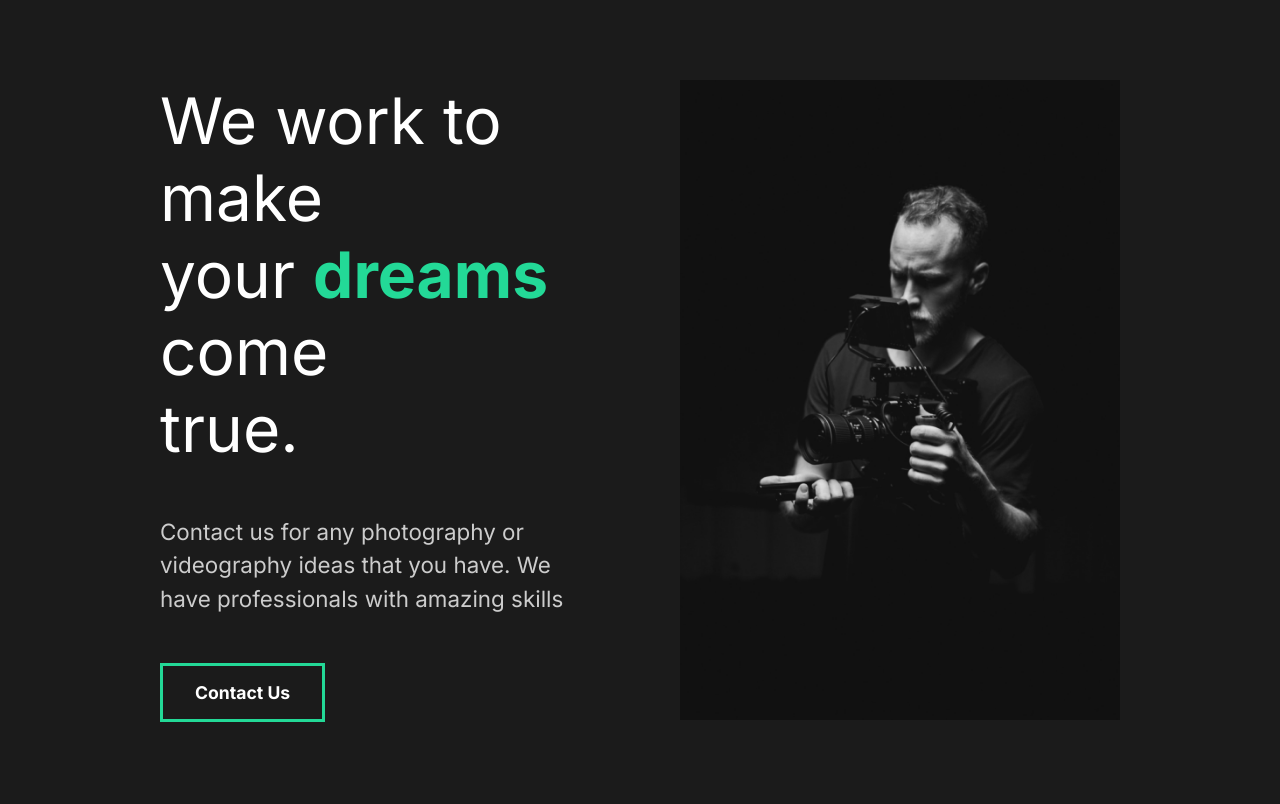
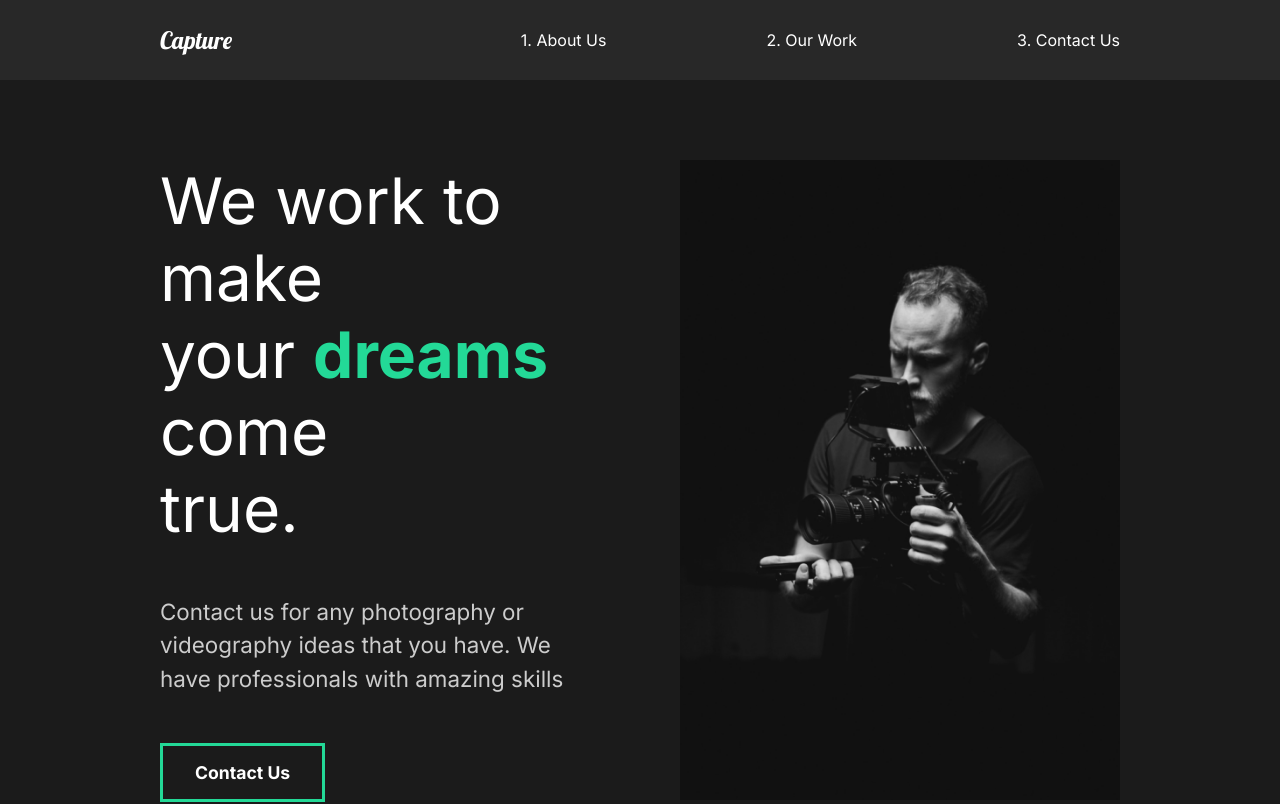
Before and after one commit to BinTruong/capture-portofolio, a React (Create React App) app: page / in a window 1280 px wide. Shown: the top 804 px of the page. Built offline with nearby package versions, Linux system fonts and the light colour scheme.

Commit message:
Creating Our Nav

```diff
--- a/src/App.js
+++ b/src/App.js
@@ -2,11 +2,13 @@
 import AboutUs from "./pages/AboutUs";
 //? Import Style
 import GlobalStyle from "./components/GlobalStyle";
+import Nav from "./components/Nav";
 
 function App() {
   return (
     <div className="App">
-      <GlobalStyle/>
+      <GlobalStyle />
+      <Nav />
       <AboutUs />
     </div>
   );
--- /dev/null
+++ b/src/components/Nav.js
@@ -0,0 +1,53 @@
+import styled from "styled-components";
+
+const Nav = () => {
+  return (
+    <StyledNav>
+      <h1>
+        <a id="logo" href="#">
+          Capture
+        </a>
+      </h1>
+      <ul>
+        <li>
+          <a href="#">1. About Us</a>
+        </li>
+        <li>
+          <a href="#">2. Our Work</a>
+        </li>
+        <li>
+          <a href="#">3. Contact Us</a>
+        </li>
+      </ul>
+    </StyledNav>
+  );
+};
+
+const StyledNav = styled.nav`
+  min-height: 10vh;
+  display: flex;
+  margin: auto;
+  justify-content: space-between;
+  align-items: center;
+  padding: 1rem 10rem;
+  background: #282828;
+  a {
+    color: white;
+    text-decoration: none;
+  }
+  ul {
+    display: flex;
+    list-style: none;
+  }
+  #logo {
+    font-size: 1.5rem;
+    font-family: "Lobster", cursive;
+    font-weight: lighter;
+  }
+  li {
+    padding-left: 10rem;
+    position: relative;
+  }
+`;
+
+export default Nav;
```
Also changed, not shown: 1 other file (tests, documents, lock files or other folders).
